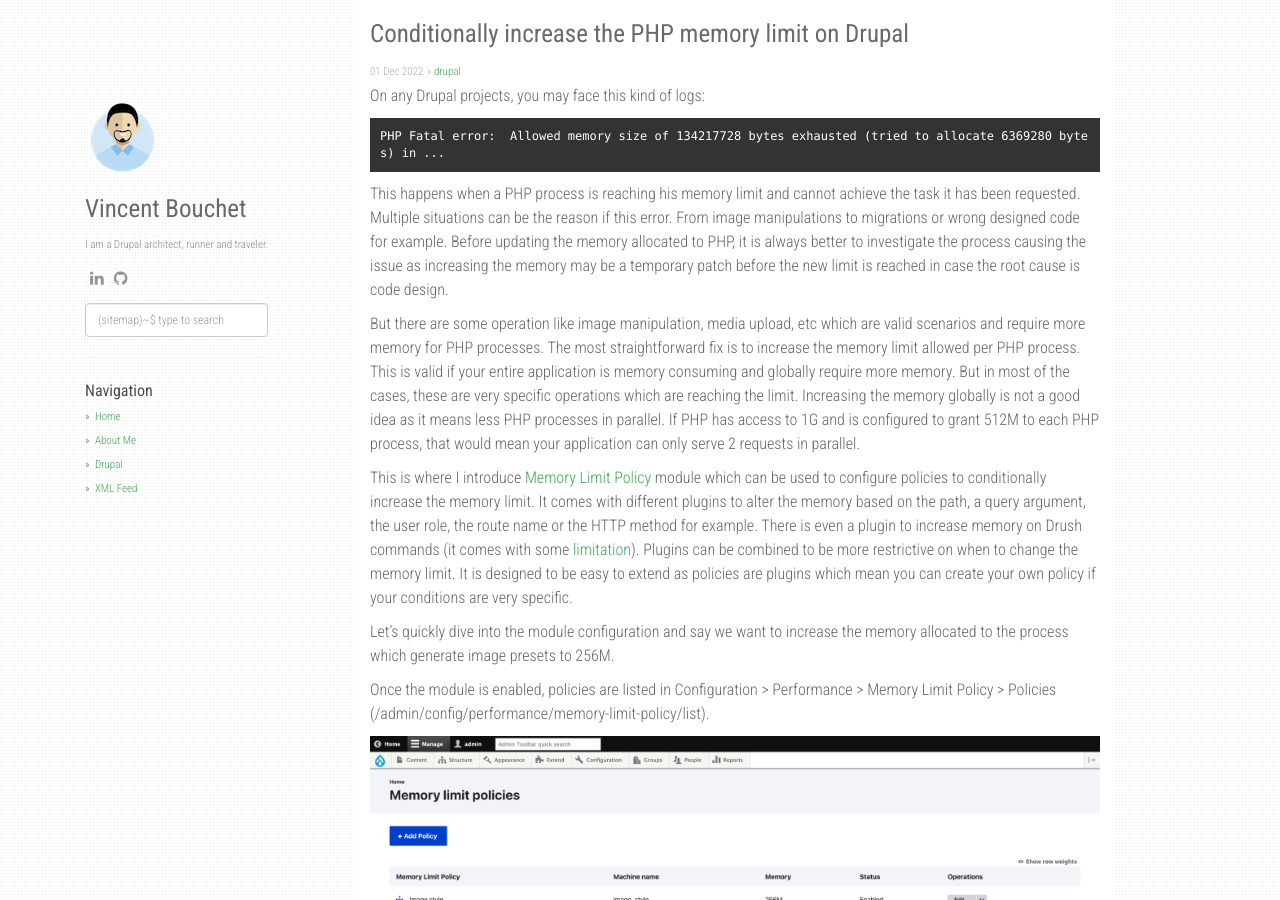
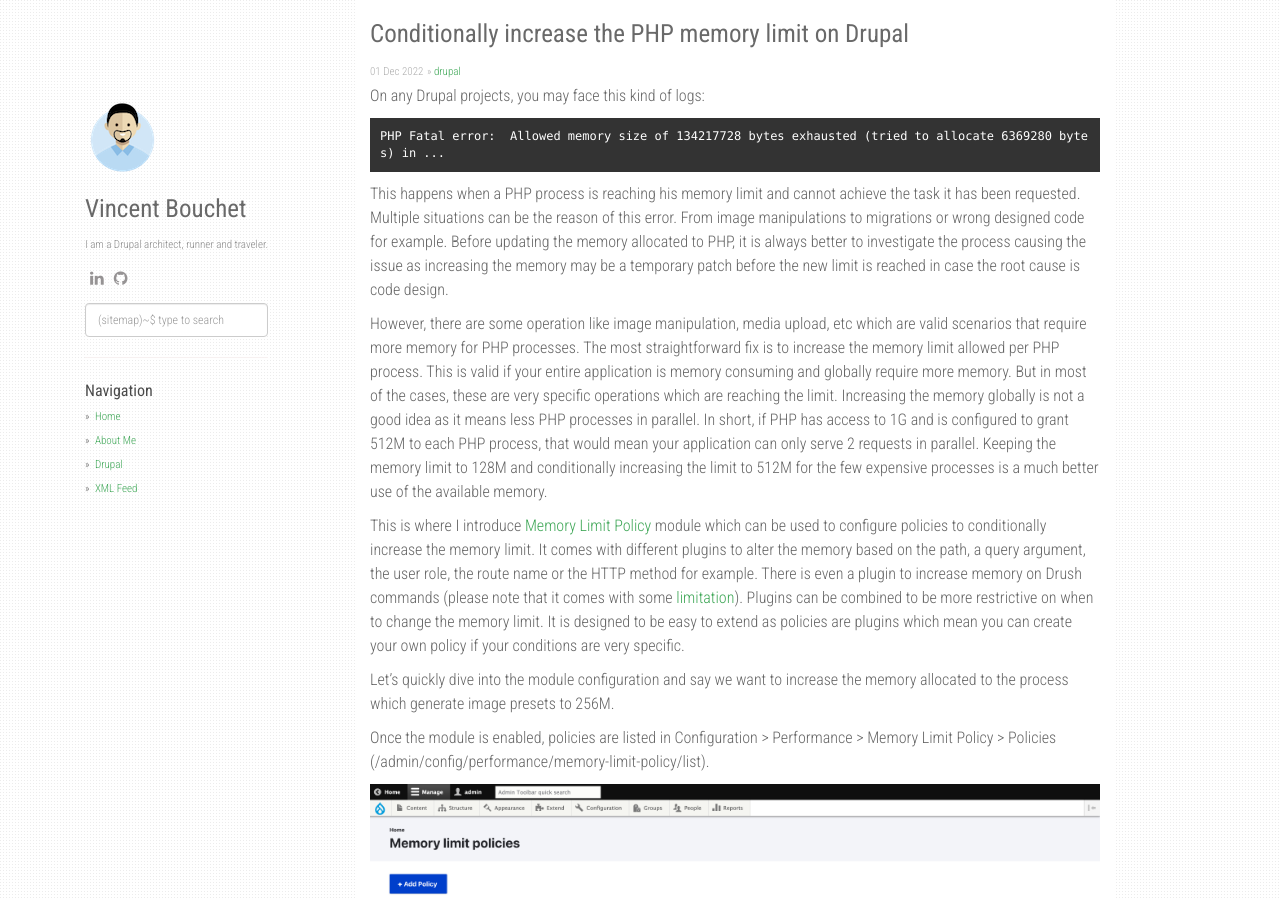
Before and after one commit to vbouchet31/vbouchet31.github.io, a Jekyll site: the page built from _posts/2022-12-01-drupal-memory-limit.markdown, in a window 1280 px wide and 900 px high. Built offline with Jekyll 4.4.1, drawn with Linux system fonts in a browser that asks for light colours; nearby versions of some CDN libraries.

````diff
--- a/_posts/2022-12-01-drupal-memory-limit.markdown
+++ b/_posts/2022-12-01-drupal-memory-limit.markdown
@@ -10,26 +10,28 @@ PHP Fatal error:  Allowed memory size of 134217728 bytes exhausted (tried to all
 ```
 
 This happens when a PHP process is reaching his memory limit and cannot achieve the
-task it has been requested. Multiple situations can be the reason if this error. From image
+task it has been requested. Multiple situations can be the reason of this error. From image
 manipulations to migrations or wrong designed code for example. Before
 updating the memory allocated to PHP, it is always better to investigate the
 process causing the issue as increasing the memory may be a temporary patch before
 the new limit is reached in case the root cause is code design.
 
-But there are some operation like image manipulation, media upload, etc which are
-valid scenarios and require more memory for PHP processes. The most straightforward
+However, there are some operation like image manipulation, media upload, etc which are
+valid scenarios that require more memory for PHP processes. The most straightforward
 fix is to increase the memory limit allowed per PHP process. This is valid if your
 entire application is memory consuming and globally require more memory. But in most of
 the cases, these are very specific operations which are reaching the limit. Increasing
-the memory globally is not a good idea as it means less PHP processes in parallel. If
+the memory globally is not a good idea as it means less PHP processes in parallel. In short, if
 PHP has access to 1G and is configured to grant 512M to each PHP process, that would
-mean your application can only serve 2 requests in parallel.
+mean your application can only serve 2 requests in parallel. Keeping the memory limit to 128M and
+conditionally increasing the limit to 512M for the few expensive processes is a much better
+use of the available memory.
 
 This is where I introduce [Memory Limit Policy](https://www.drupal.org/project/memory_limit_policy)
 module which can be used to configure policies to conditionally increase the memory
 limit. It comes with different plugins to alter the memory based on the path, a query argument,
 the user role, the route name or the HTTP method for example. There is even a plugin to
-increase memory on Drush commands (it comes with some [limitation](https://www.drupal.org/project/memory_limit_policy/issues/3276442)). Plugins can be combined
+increase memory on Drush commands (please note that it comes with some [limitation](https://www.drupal.org/project/memory_limit_policy/issues/3276442)). Plugins can be combined
 to be more restrictive on when to change the memory limit. It is designed to be easy to extend as policies
 are plugins which mean you can create your own policy if your conditions are very
 specific.
````
